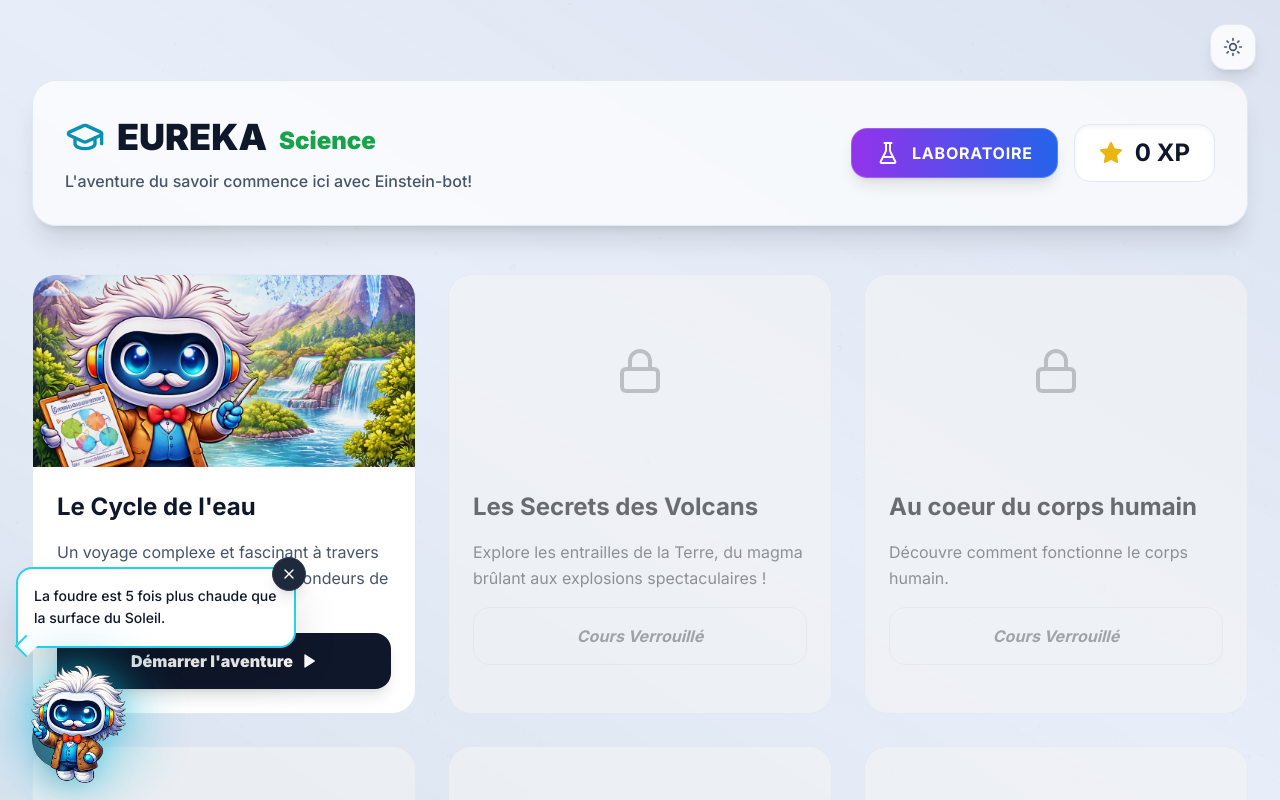
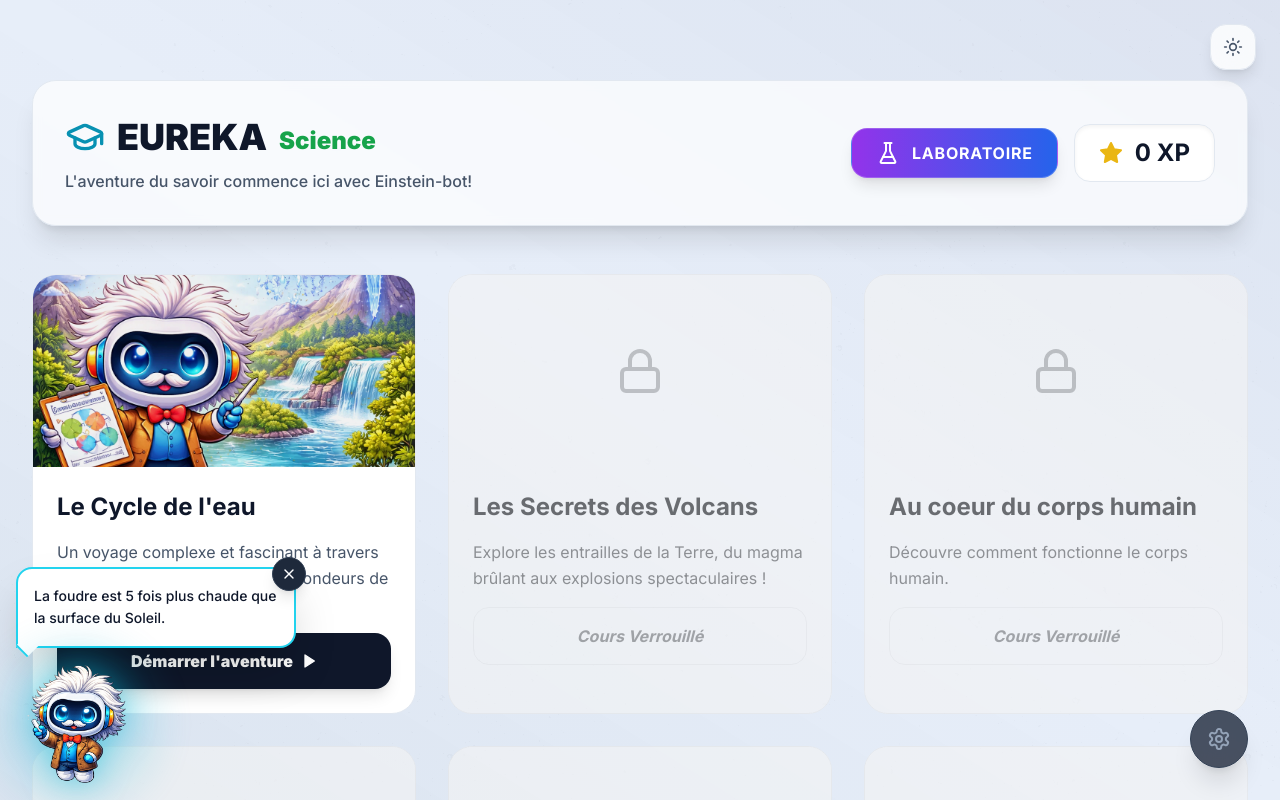
Before and after one commit to Zakhiel50/eureka-science, a Next.js app: page / in a window 1280 px wide. Shown: the top 800 px of the page. Built offline with nearby package versions, Linux system fonts and the light colour scheme.

Commit message:
feat: place buttons settings to right

```diff
--- a/app/page.tsx
+++ b/app/page.tsx
@@ -91,7 +91,7 @@
   return (
     <div className="min-h-screen p-8 max-w-7xl mx-auto space-y-12 relative">
       {/* Floating Shortcut Buttons */}
-      <div className="fixed bottom-8 left-8 flex flex-col gap-4 z-50">
+      <div className="fixed bottom-8 right-8 flex flex-col gap-4 z-50">
         <button
           onClick={scrollToSettings}
           className="p-4 bg-slate-800/80 backdrop-blur-md border border-slate-700 rounded-full text-slate-400 hover:text-cyan-400 hover:border-cyan-500/50 transition-all shadow-xl group"
--- a/components/learning/EinsteinBot.tsx
+++ b/components/learning/EinsteinBot.tsx
@@ -152,7 +152,7 @@
                   />
                 )}
 
-                <div className={`absolute -bottom-2 left-0 w-4 h-4 border-l-2 border-b-2 transform rotate-45 ${
+                <div className={`absolute -bottom-2 left-[0.8px] w-4 h-4 border-b-2 transform rotate-45 ${
                   isExplanation ? 'bg-slate-900 border-cyan-500' : 'bg-white border-cyan-400'
                 }`} />
               </motion.div>
```
